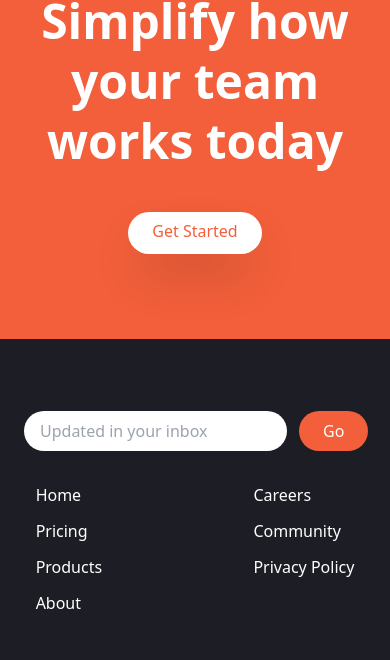
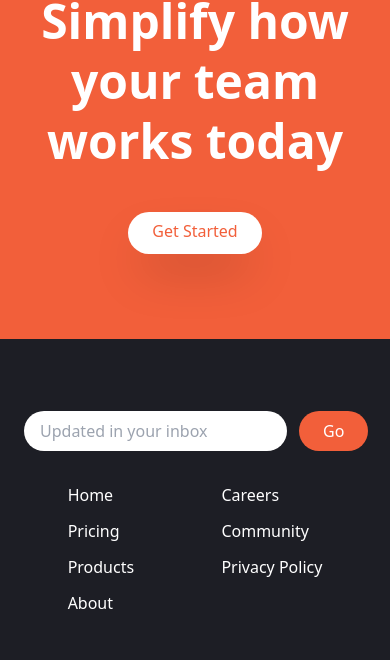
Before and after one commit to NickRamsey6/tailwind-prof-site, a website: page index.html in a window 390 px wide. Shown: the part 2595-3255 px from the top of the page. Drawn offline with Linux system fonts and the light colour scheme.

Commit message:
better responsiveness for footer list container

```diff
--- a/index.html
+++ b/index.html
@@ -225,14 +225,14 @@
                 </div>
             </div>
             <!-- List Container -->
-            <div class="flex justify-around space-x-32">
-                <div class="flex flex-col space-y-3 text-white">
+            <div class="flex justify-around">
+                <div class="flex flex-col space-y-3 px-6 text-white">
                     <a href="" class="hover:text-brightRed">Home</a>
                     <a href="" class="hover:text-brightRed">Pricing</a>
                     <a href="" class="hover:text-brightRed">Products</a>
                     <a href="" class="hover:text-brightRed">About</a>
                 </div>
-                <div class="flex flex-col space-y-3 text-white">
+                <div class="flex flex-col space-y-3 px-6 text-white">
                     <a href="" class="hover:text-brightRed">Careers</a>
                     <a href="" class="hover:text-brightRed">Community</a>
                     <a href="" class="hover:text-brightRed">Privacy Policy</a>
```
Also changed, not shown: css/main.css.
